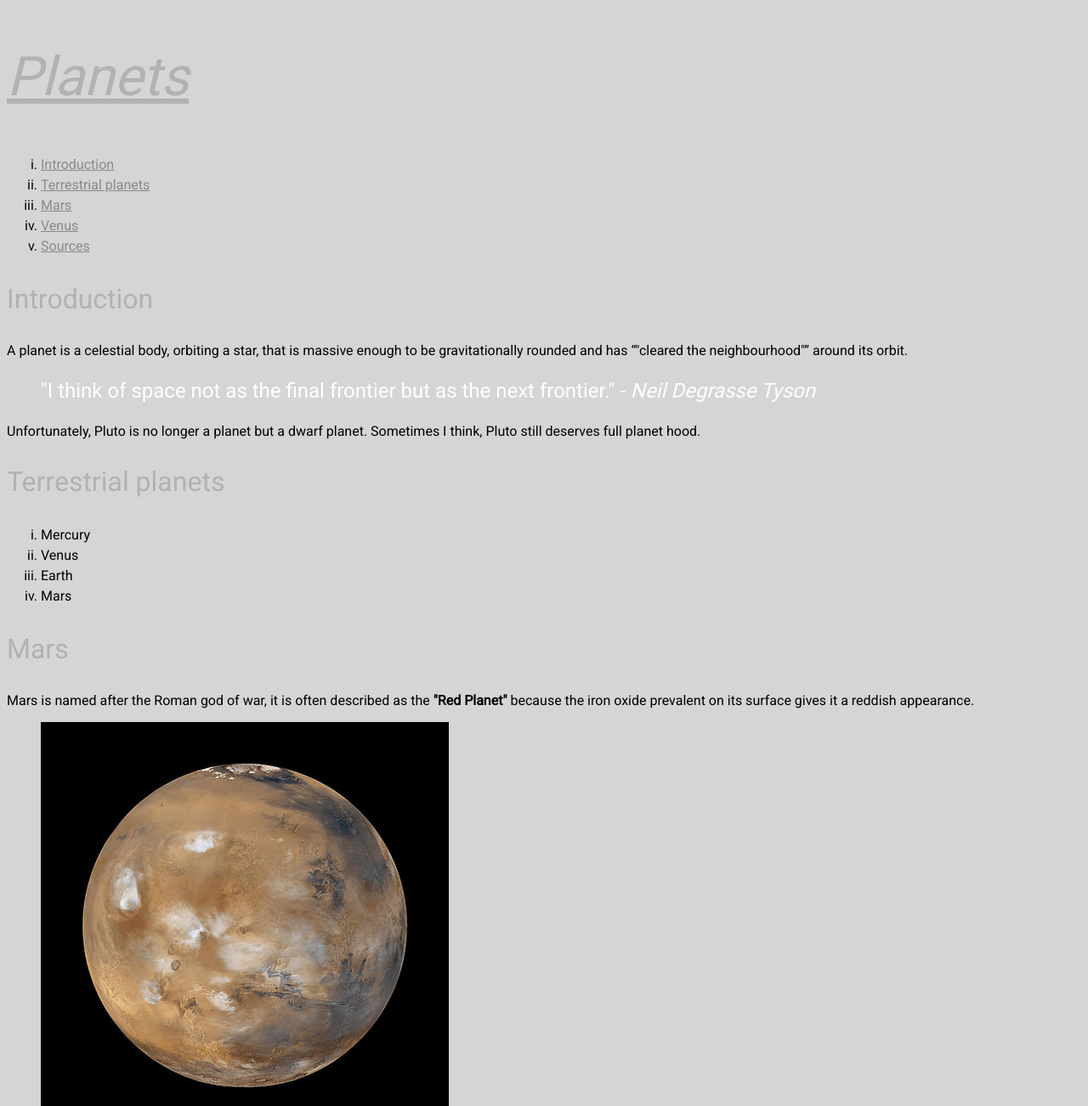
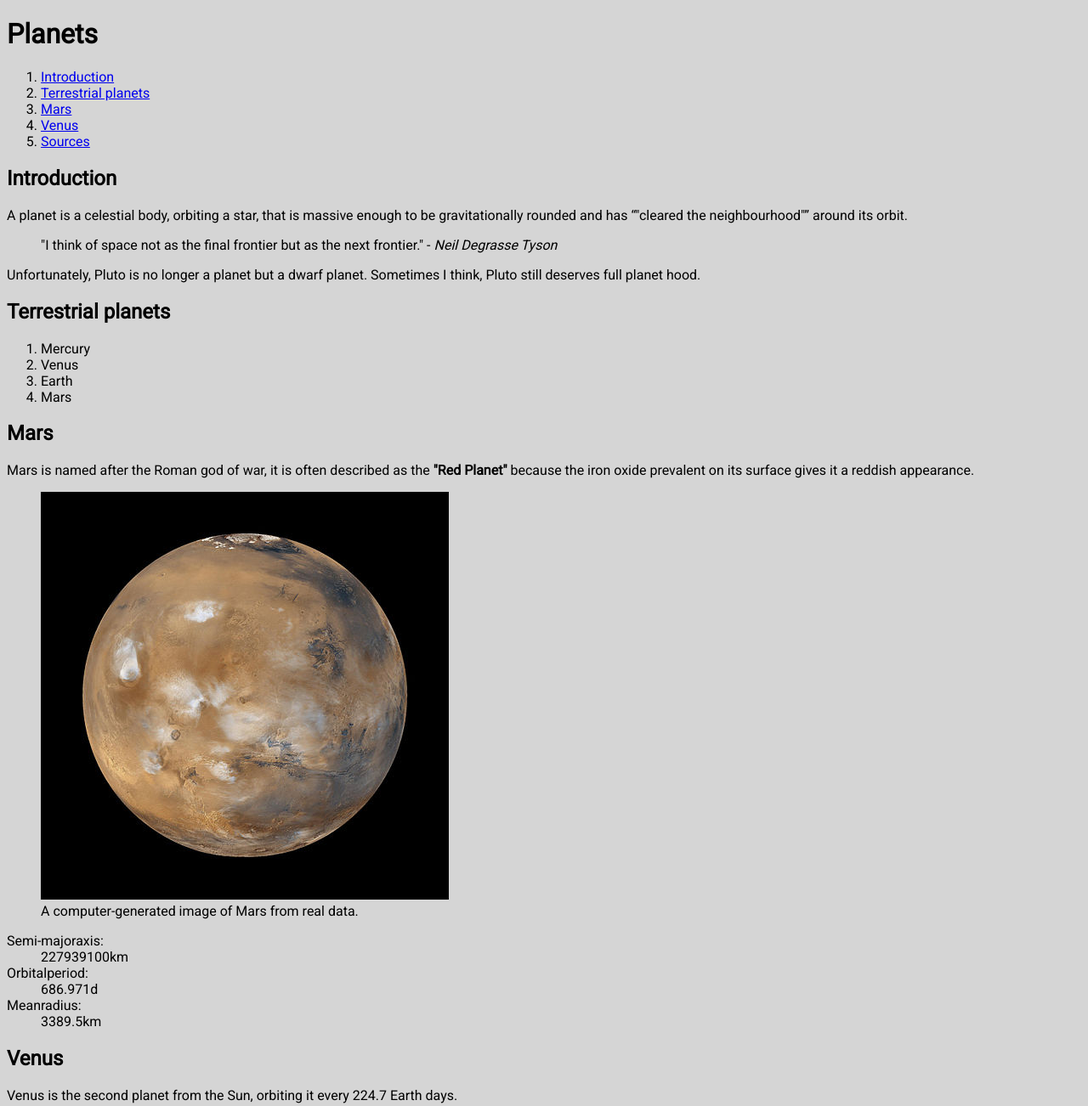
Before and after one commit to samrvsso/dsn1674-assignment-3, a plain HTML site: page index.html in a window 1280 px wide. Shown: the top 1302 px of the page at 85% size. Drawn offline with Linux system fonts and the light colour scheme; files whose address does not match are found by name.

Commit message:
css change

```diff
--- a/CSS/main.css
+++ b/CSS/main.css
@@ -4,56 +4,3 @@ html {
   font-size: 1rem;
   text-align: left;
 }
-
-h1{
-  font-weight: normal;
-  font-size: 4rem;
-  font-style: italic;
-  text-decoration: underline;
-  font-family: 'Roboto', sans-serif;
-  line-height: 1.5;
-  color: #b2b2b3;
-}
-
-h2{
-  font-weight: normal;
-  font-size: 2rem;
-  text-decoration: none;
-  font-family: 'Roboto', sans-serif;
-  line-height: 1.5;
-  color: #b2b2b3;
-}
-
-ol {
-  list-style-type: lower-roman;
-  padding: 1;
-  line-height: 1.5;
-  font-size: 1rem;
-}
-
-nav {
-  list-style-type: none;
-  padding: 1;
-}
-
-blockquote{
-  font-size: 1.5rem;
-  color: white;
-}
-
-figcaption{
-  font-size:1.5;
-  font-style: italic;
-}
-
-dl{
-  line-height: 1.5;
-}
-
-a {
-  color: #898989;
-}
-
-a:hover {
-  color: white
-}
```
